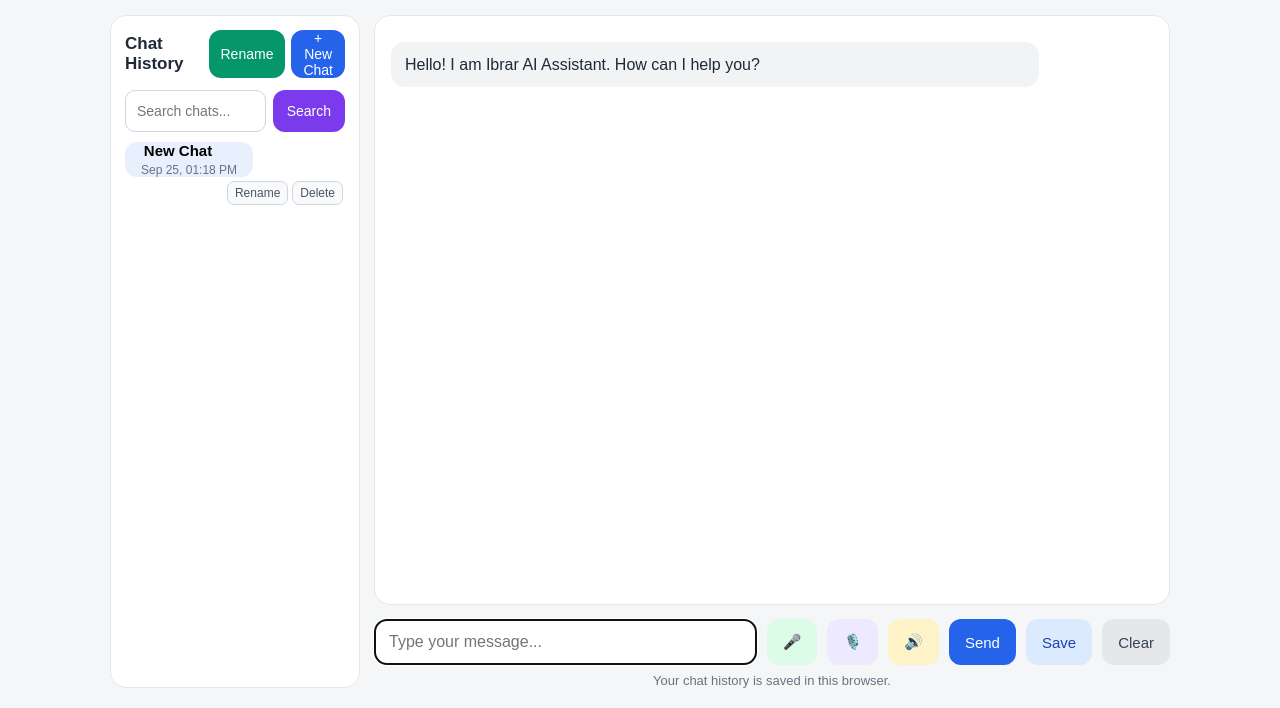
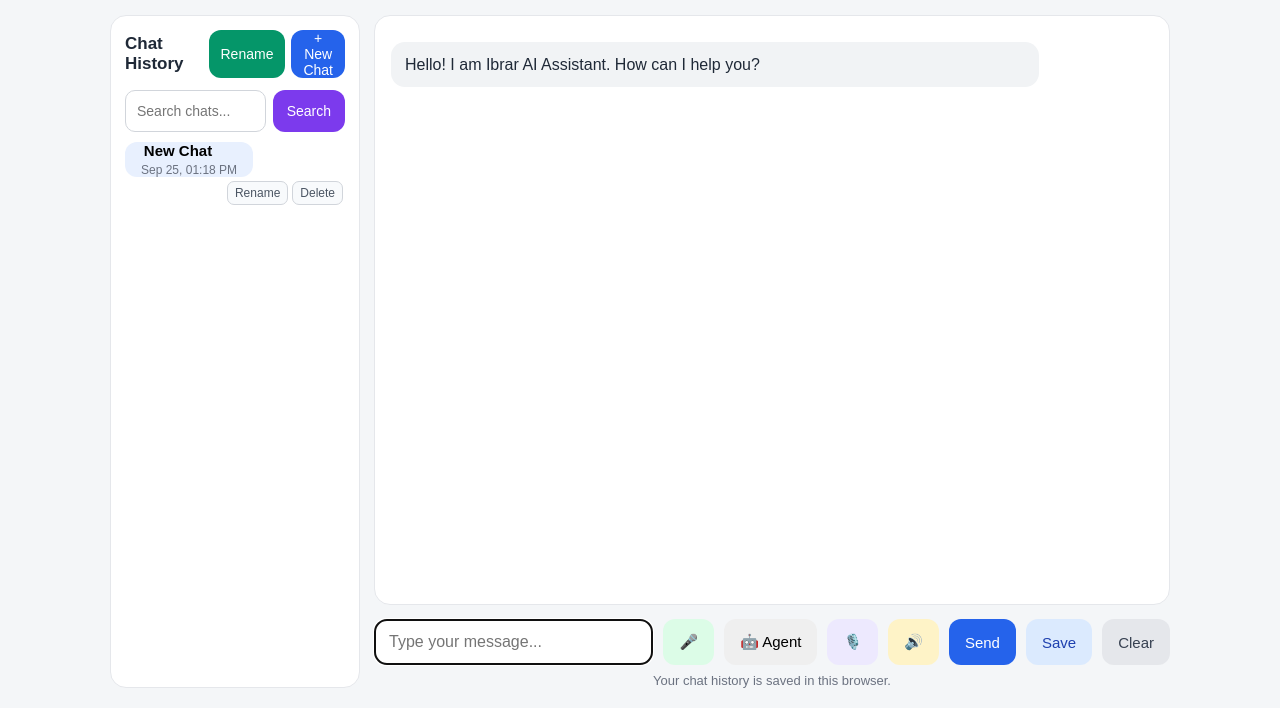
Before and after one commit to Ibrar0064/ibrar-ai-assistant, a website: page public/index.html in a window 1280 px wide. Shown: the part 92-800 px from the top of the page. Drawn offline with Linux system fonts and the light colour scheme.

Commit message:
Add Agent Mode button

```diff
--- a/public/index.html
+++ b/public/index.html
@@ -66,7 +66,7 @@
         <section id="chat" aria-live="polite"></section>
         <form id="chatForm">
           <input id="message" autocomplete="off" placeholder="Type your message..." />
-          <button id="voice" type="button" title="Voice input">🎤</button><button id="voiceConversation" type="button" title="Voice Conversation Mode">🎙️</button><button id="speak" type="button" title="Voice output">🔊</button><button id="send" type="submit">Send</button><button id="save" type="button">Save</button><button id="clear" type="button">Clear</button>
+          <button id="voice" type="button" title="Voice input">🎤</button><button id="agentMode" type="button" title="Toggle Agent Mode">🤖 Agent</button><button id="voiceConversation" type="button" title="Voice Conversation Mode">🎙️</button><button id="speak" type="button" title="Voice output">🔊</button><button id="send" type="submit">Send</button><button id="save" type="button">Save</button><button id="clear" type="button">Clear</button>
         </form>
         <div class="history-note">Your chat history is saved in this browser.</div>
       </section>
```
